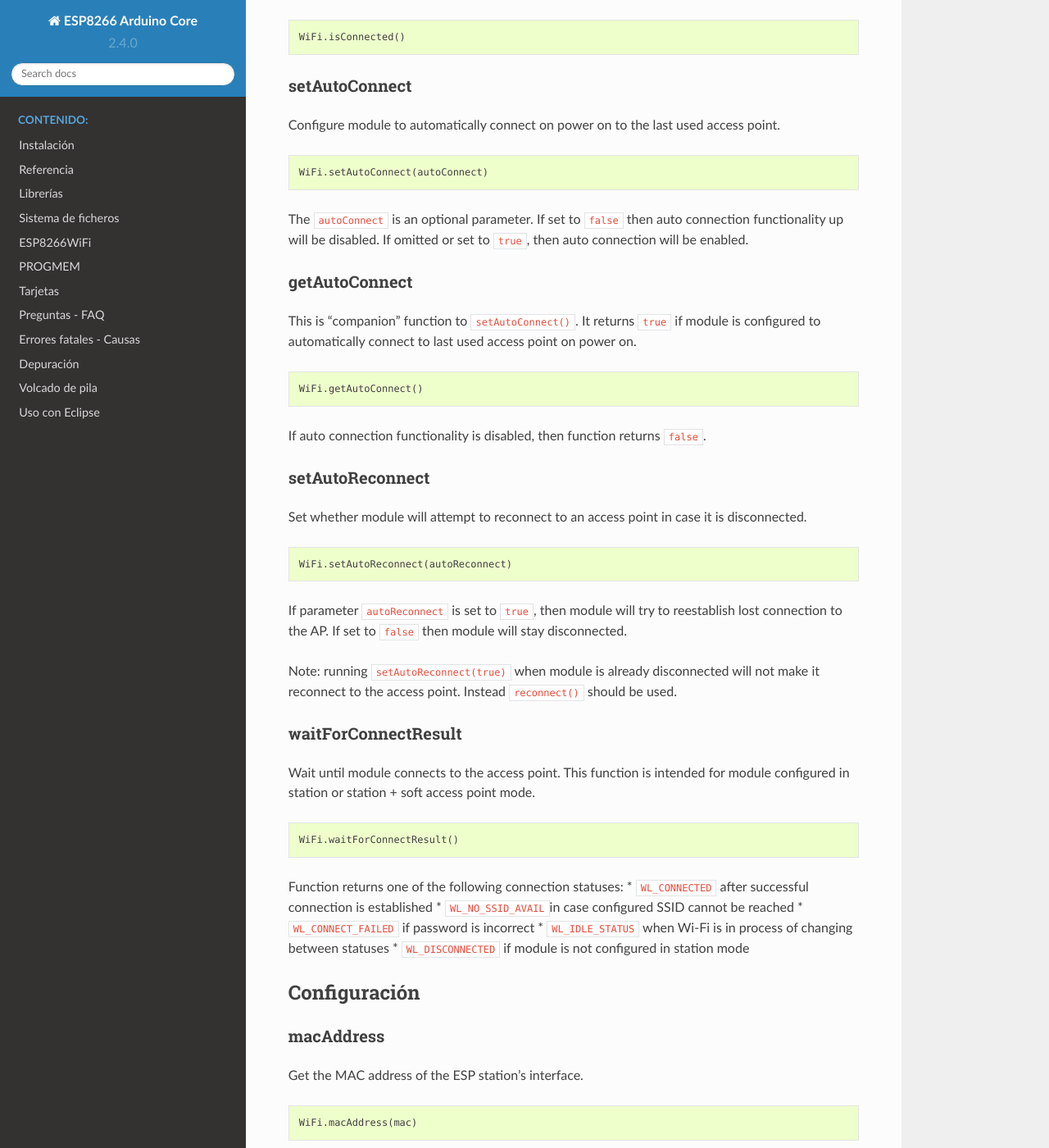
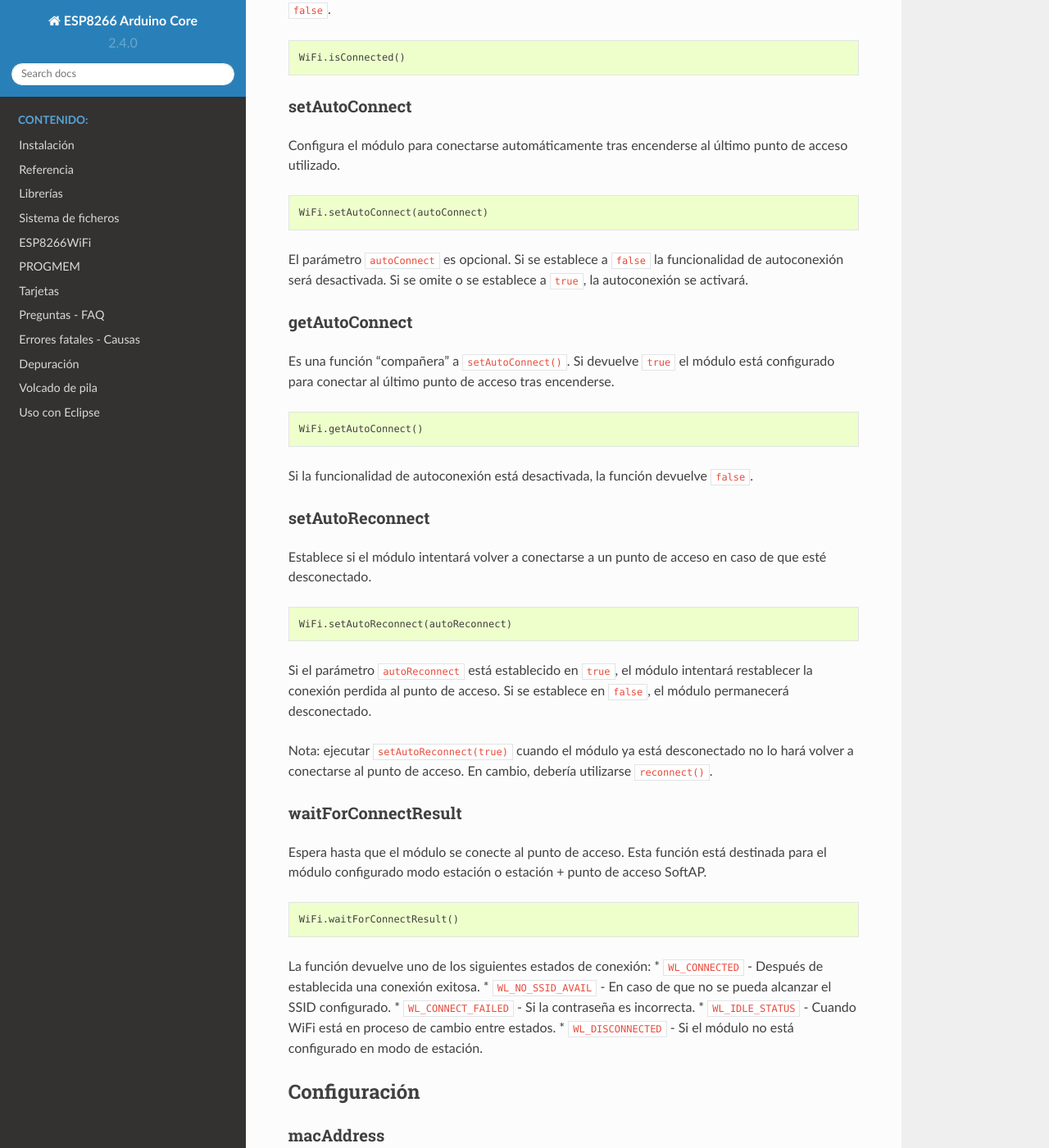
Before and after one commit to lrmoreno007/ESP8266-Arduino-Spanish, a Sphinx documentation site: the page built from doc/esp8266wifi/station-class.rst, in a window 1280 px wide and 1400 px high, scrolled down 4707 px. Shown: the whole window at 82% size. Built offline with Sphinx 7.4.7 and the Read the Docs theme 2.0.0, drawn with Linux system fonts in a browser that asks for light colours; pages that are not in the unit, such as notebooks, are missing from menus; some of the changed text lies outside the part shown.

Commit message:
Update station-class.rst

```diff
--- a/doc/esp8266wifi/station-class.rst
+++ b/doc/esp8266wifi/station-class.rst
@@ -102,8 +102,11 @@
 La siguiente configuración IP debe proveerse:
 
 -  ``local_ip`` - Introduce aquí la dirección IP que quieras asignar al interfaz estación del ESP.
+
 -  ``gateway`` - Debe contener la dirección IP de la puerta de enlace (getaway - de un router) para acceder a redes externas.
+
 -  ``subnet`` - Esta es la máscara de subred que define el rango de direcciones IP de la red local.
+
 -  ``dns1``, ``dns2`` - Parámetro opcional que define la dirección IP del servidor de dominio (DNS) que mantiene un directorio de nombres de dominio (como p.ej. *www.google.es*) y nos las traduce a direcciones IP.
 
 *Código de ejemplo:*
@@ -139,7 +142,7 @@
 
     void loop() {}
 
-*Example output:*
+*Ejemplo de salida:*
 
 ::
 
@@ -163,9 +166,9 @@
 
 Notes:
 
-1. Station should be already connected to an access point. If this is not the case, then function will return ``false`` not performing any action.
+1. La estación debe estar ya conectada a un punto de acceso. Si no es el caso, la función devolverá ``false`` sin realizar ninguna acción.
 
-2. If ``true`` is returned it means that connection sequence has been successfully started. User should still check for connection status, waiting until ``WL_CONNECTED`` is reported:
+2. Si se devuelve ``true`` significa que la secuencia de conexión se ha iniciado con éxito. El usuario aún debe verificar el estado de la conexión, esperando hasta que se informe ``WL_CONNECTED``:
 
 .. code:: cpp
 
@@ -179,18 +182,18 @@
 disconnect
 ^^^^^^^^^^
 
-Sets currently configured SSID and password to ``null`` values and disconnects the station from an access point.
+Establece la SSID y contraseña actualmente configurada al valor ``null`` y desconecta la estación del punto de acceso.
 
 .. code:: cpp
 
     WiFi.disconnect(wifioff)
 
-The ``wifioff`` is an optional ``boolean`` parameter. If set to ``true``, then the station mode will be turned off.
+El parámetro ``wifioff`` es de tipo ``boolean`` opcional. Si se establece a ``true``, el modo estación será apagado.
 
 isConnected
 ^^^^^^^^^^^
 
-Returns ``true`` if Station is connected to an access point or ``false`` if not.
+Devuelve ``true`` si la estación está conecta a un punto de acceso, en caso contrario devuelve ``false``.
 
 .. code:: cpp
 
@@ -199,48 +202,53 @@
 setAutoConnect
 ^^^^^^^^^^^^^^
 
-Configure module to automatically connect on power on to the last used access point.
+Configura el módulo para conectarse automáticamente tras encenderse al último punto de acceso utilizado.
 
 .. code:: cpp
 
     WiFi.setAutoConnect(autoConnect)
 
-The ``autoConnect`` is an optional parameter. If set to ``false`` then auto connection functionality up will be disabled. If omitted or set to ``true``, then auto connection will be enabled.
+El parámetro ``autoConnect`` es opcional. Si se establece a ``false`` la funcionalidad de autoconexión será desactivada. Si se omite o se establece a ``true``, la autoconexión se activará.
 
 getAutoConnect
 ^^^^^^^^^^^^^^
 
-This is "companion" function to ``setAutoConnect()``. It returns ``true`` if module is configured to automatically connect to last used access point on power on.
+Es una función "compañera" a ``setAutoConnect()``. Si devuelve ``true`` el módulo está configurado para conectar al último punto de acceso tras encenderse.
 
 .. code:: cpp
 
     WiFi.getAutoConnect()
 
-If auto connection functionality is disabled, then function returns ``false``.
+Si la funcionalidad de autoconexión está desactivada, la función devuelve ``false``.
 
 setAutoReconnect
 ^^^^^^^^^^^^^^^^
 
-Set whether module will attempt to reconnect to an access point in case it is disconnected.
+Establece si el módulo intentará volver a conectarse a un punto de acceso en caso de que esté desconectado.
 
 .. code:: cpp
 
     WiFi.setAutoReconnect(autoReconnect)
 
-If parameter ``autoReconnect`` is set to ``true``, then module will try to reestablish lost connection to the AP. If set to ``false`` then module will stay disconnected.
+Si el parámetro ``autoReconnect`` está establecido en ``true``, el módulo intentará restablecer la conexión perdida al punto de acceso. Si se establece en ``false``, el módulo permanecerá desconectado.
 
-Note: running ``setAutoReconnect(true)`` when module is already disconnected will not make it reconnect to the access point. Instead ``reconnect()`` should be used.
+Nota: ejecutar ``setAutoReconnect(true)`` cuando el módulo ya está desconectado no lo hará volver a conectarse al punto de acceso. En cambio, debería utilizarse ``reconnect()``.
 
 waitForConnectResult
 ^^^^^^^^^^^^^^^^^^^^
 
-Wait until module connects to the access point. This function is intended for module configured in station or station + soft access point mode.
+Espera hasta que el módulo se conecte al punto de acceso. Esta función está destinada para el módulo configurado modo estación o estación + punto de acceso SoftAP.
 
 .. code:: cpp
 
     WiFi.waitForConnectResult()
 
-Function returns one of the following connection statuses: \* ``WL_CONNECTED`` after successful connection is established \* ``WL_NO_SSID_AVAIL``\ in case configured SSID cannot be reached \* ``WL_CONNECT_FAILED`` if password is incorrect \* ``WL_IDLE_STATUS`` when Wi-Fi is in process of changing between statuses \* ``WL_DISCONNECTED`` if module is not configured in station mode
+La función devuelve uno de los siguientes estados de conexión:
+* ``WL_CONNECTED`` - Después de establecida una conexión exitosa.
+* ``WL_NO_SSID_AVAIL`` - En caso de que no se pueda alcanzar el SSID configurado.
+* ``WL_CONNECT_FAILED`` - Si la contraseña es incorrecta.
+* ``WL_IDLE_STATUS`` - Cuando WiFi está en proceso de cambio entre estados.
+* ``WL_DISCONNECTED`` - Si el módulo no está configurado en modo de estación.
 
 Configuración
 ~~~~~~~~~~~~~
@@ -248,15 +256,15 @@
 macAddress
 ^^^^^^^^^^
 
-Get the MAC address of the ESP station's interface.
+Obtiene la dirección MAC de la interfaz de estación ESP.
 
 .. code:: cpp
 
     WiFi.macAddress(mac)
 
-Function should be provided with ``mac`` that is a pointer to memory location (an ``uint8_t`` array the size of 6 elements) to save the mac address. The same pointer value is returned by the function itself.
+Se debe proporcionar a la función ``mac`` que es un puntero a la ubicación de la memoria (una matriz ``uint8_t`` de tamaño de 6 elementos) para guardar la dirección MAC. El mismo valor de puntero es devuelto por la función.
 
-*Example code:*
+*Código de ejemplo:*
 
 .. code:: cpp
 
@@ -264,48 +272,48 @@
     {
       uint8_t macAddr[6];
       WiFi.macAddress(macAddr);
-      Serial.printf("Connected, mac address: %02x:%02x:%02x:%02x:%02x:%02x\n", macAddr[0], macAddr[1], macAddr[2], macAddr[3], macAddr[4], macAddr[5]);
+      Serial.printf("Conectado, dirección MAC: %02x:%02x:%02x:%02x:%02x:%02x\n", macAddr[0], macAddr[1], macAddr[2], macAddr[3], macAddr[4], macAddr[5]);
     }
 
-*Example output:*
+*Ejemplo de salida:*
 
 ::
 
-    Mac address: 5C:CF:7F:08:11:17
+    Conectado, dirección MAC: 5C:CF:7F:08:11:17
 
-If you do not feel comfortable with pointers, then there is optional version of this function available. Instead of the pointer, it returns a formatted ``String`` that contains the same mac address.
+Si no se siente cómodo con los punteros, existe una versión opcional de esta función disponible. En lugar del puntero, devuelve un ``String`` que contiene la misma dirección MAC.
 
 .. code:: cpp
 
     WiFi.macAddress()
 
-*Example code:*
+*Código de ejemplo:*
 
 .. code:: cpp
 
     if (WiFi.status() == WL_CONNECTED)
     {
-      Serial.printf("Connected, mac address: %s\n", WiFi.macAddress().c_str());
+      Serial.printf("Conectado, dirección MAC: %s\n", WiFi.macAddress().c_str());
     }
 
 localIP
 ^^^^^^^
 
-Function used to obtain IP address of ESP station's interface.
+Función utilizada para obtener la dirección IP de la interfaz de estación ESP.
 
 .. code:: cpp
 
     WiFi.localIP()
 
-The type of returned value is `IPAddress <https://github.com/esp8266/Arduino/blob/master/cores/esp8266/IPAddress.h>`__. There is a couple of methods available to display this type of data. They are presented in examples below that cover description of ``subnetMask``, ``gatewayIP`` and ``dnsIP`` that return the IPAdress as well.
+El tipo de valor devuelto es `IPAddress <https://github.com/esp8266/Arduino/blob/master/cores/esp8266/IPAddress.h>`__. Hay un par de métodos disponibles para mostrar este tipo de datos. Se presentan en ejemplos a continuación que cubren la descripción de ``subnetMask``, ``gatewayIP`` y ``dnsIP`` que también devuelven valores IPAdress.
 
-*Example code:*
+*Código de ejemplo:*
 
 .. code:: cpp
 
     if (WiFi.status() == WL_CONNECTED)
     {
-      Serial.print("Connected, IP address: ");
+      Serial.print("Conectado, dirección IP: ");
       Serial.println(WiFi.localIP());
     }
 
@@ -313,128 +321,138 @@
 
 ::
 
-    Connected, IP address: 192.168.1.10
+    Conectado, dirección IP: 192.168.1.10
 
 subnetMask
 ^^^^^^^^^^
 
-Get the subnet mask of the station's interface.
+Obtiene la máscara de subred de la interfaz de estación.
 
 .. code:: cpp
 
     WiFi.subnetMask()
 
-Module should be connected to the access point to obtain the subnet mask.
+El módulo debe estar conectado al punto de acceso para obtener la máscara de subred.
 
-*Example code:*
+*Código de ejemplo:*
 
 .. code:: cpp
 
-    Serial.print("Subnet mask: ");
+    Serial.print("Máscara de subred: ");
     Serial.println(WiFi.subnetMask());
 
-*Example output:*
+*Ejemplo de salida:*
 
 ::
 
-    Subnet mask: 255.255.255.0
+    Máscara de subred: 255.255.255.0
 
 gatewayIP
 ^^^^^^^^^
 
-Get the IP address of the gateway.
+Obtiene la dirección IP de la puerta de acceso o gateway.
 
 .. code:: cpp
 
     WiFi.gatewayIP()
 
-*Example code:*
+*Código de ejemplo:*
 
 .. code:: cpp
 
-    Serial.printf("Gataway IP: %s\n", WiFi.gatewayIP().toString().c_str());
+    Serial.printf("Getaway IP: %s\n", WiFi.gatewayIP().toString().c_str());
 
-*Example output:*
+*Eejemplo de salida:*
 
 ::
 
-    Gataway IP: 192.168.1.9
+    Getaway IP: 192.168.1.9
 
 dnsIP
 ^^^^^
 
-Get the IP addresses of Domain Name Servers (DNS).
+Obtiene la dirección IP del Servidor de Nombres de Dominio (DNS).
 
 .. code:: cpp
 
     WiFi.dnsIP(dns_no)
 
-With the input parameter ``dns_no`` we can specify which Domain Name Server's IP we need. This parameter is zero based and allowed values are none, 0 or 1. If no parameter is provided, then IP of DNS #1 is returned.
+Con el parámetro de entrada ``dns_no`` podemos especificar qué IP del servidor de nombres de dominio necesitamos. Este parámetro está basado en cero y los valores permitidos son ninguno, 0 o 1. Si no se proporciona ningún parámetro, se devuelve la IP del DNS n.° 1.
 
-*Example code:*
+*Código de ejemplo:*
 
 .. code:: cpp
 
-    Serial.print("DNS #1, #2 IP: ");
+    Serial.print("DNS: #1, #2 IP: ");
     WiFi.dnsIP().printTo(Serial);
     Serial.print(", ");
     WiFi.dnsIP(1).printTo(Serial);
     Serial.println();
 
-*Example output:*
+*Ejemplo de salida:*
 
 ::
 
-    DNS #1, #2 IP: 62.179.1.60, 62.179.1.61
+    DNS: #1, #2 IP: 62.179.1.60, 62.179.1.61
 
 hostname
 ^^^^^^^^
 
-Get the DHCP hostname assigned to ESP station.
+Obtiene el nombre del servidor DHCP asignado a la estación ESP.
 
 .. code:: cpp
 
     WiFi.hostname()
 
-Function returns ``String`` type. Default hostname is in format ``ESP_24xMAC``\ where 24xMAC are the last 24 bits of module's MAC address.
+La función devuelve un valor del tipo ``String``. El nombre de host predeterminado está en formato ``ESP_24xMAC`` donde 24xMAC son los últimos 24 bits de la dirección MAC del módulo.
 
-The hostname may be changed using the following function:
+El nombre del servidor DHCP puede cambiarse usando la siguiente función:
 
 .. code:: cpp
 
     WiFi.hostname(aHostname)
 
-Input parameter ``aHostname`` may be a type of ``char*``, ``const char*`` or ``String``. Maximum length of assigned hostname is 32 characters. Function returns either ``true`` or ``false`` depending on result. For instance, if the limit of 32 characters is exceeded, function will return ``false`` without assigning the new hostname.
+El parámetro de entrada ``aHostname`` puede ser del tipo ``char*``, ``const char*`` o ``String``. La longitud máxima del nombre de host asignado es de 32 caracteres. La función devuelve ``true`` o ``false`` según el resultado. Por ejemplo, si se excede el límite de 32 caracteres, la función devolverá ``falso`` sin asignar el nuevo nombre de host.
 
-*Example code:*
+*Código de ejemplo:*
 
 .. code:: cpp
 
-    Serial.printf("Default hostname: %s\n", WiFi.hostname().c_str());
+    Serial.printf("Hostname por defecto: %s\n", WiFi.hostname().c_str());
     WiFi.hostname("Station_Tester_02");
-    Serial.printf("New hostname: %s\n", WiFi.hostname().c_str());
+    Serial.printf("Nuevo hostname: %s\n", WiFi.hostname().c_str());
 
-*Example output:*
+*Ejemplo de salida:*
 
 ::
 
-    Default hostname: ESP_081117
-    New hostname: Station_Tester_02
+    Hostname por defecto: ESP_081117
+    Nuevo hostname: Station_Tester_02
 
 status
 ^^^^^^
 
-Return the status of Wi-Fi connection.
+Devuelve el estado de la conexión WiFi.
 
 .. code:: cpp
 
     WiFi.status()
 
-Function returns one of the following connection statuses: \* ``WL_CONNECTED`` after successful connection is established \* ``WL_NO_SSID_AVAIL``\ in case configured SSID cannot be reached \* ``WL_CONNECT_FAILED`` if password is incorrect \* ``WL_IDLE_STATUS`` when Wi-Fi is in process of changing between statuses \* ``WL_DISCONNECTED`` if module is not configured in station mode
+La función devuelve uno de los siguientes estados de conexión:
 
-Returned value is type of ``wl_status_t`` defined in `wl\_definitions.h <https://github.com/esp8266/Arduino/blob/master/libraries/ESP8266WiFi/src/include/wl_definitions.h>`__
+* ``WL_CONNECTED`` - Después de que se establece una conexión exitosa.
 
-*Example code:*
+* ``WL_NO_SSID_AVAIL`` - En caso de que no se pueda alcanzar el SSID configurado.
+
+* ``WL_CONNECT_FAILED`` - Si la contraseña es incorrecta.
+
+* ``WL_IDLE_STATUS`` - Cuando WiFi está cambiando de estado.
+
+* ``WL_DISCONNECTED`` - Si el módulo no está configurado en modo de estación.
+
+El valor devuelto es del tipo ``wl_status_t`` definido en `wl\_definitions.h <https://github.com/esp8266/Arduino/blob/master/libraries/ESP8266WiFi/src/include/wl_definitions.h>`__
+
+*Código de ejemplo:*
 
 .. code:: cpp
 
@@ -443,17 +461,17 @@
     void setup(void)
     {
       Serial.begin(115200);
-      Serial.printf("Connection status: %d\n", WiFi.status());
-      Serial.printf("Connecting to %s\n", ssid);
+      Serial.printf("Estado de la conexión: %d\n", WiFi.status());
+      Serial.printf("Conectando a %s\n", ssid);
       WiFi.begin(ssid, password);
-      Serial.printf("Connection status: %d\n", WiFi.status());
+      Serial.printf("Estado de la conexión: %d\n", WiFi.status());
       while (WiFi.status() != WL_CONNECTED)
       {
         delay(500);
         Serial.print(".");
       }
-      Serial.printf("\nConnection status: %d\n", WiFi.status());
-      Serial.print("Connected, IP address: ");
+      Serial.printf("\nEstado de la conexión: %d\n", WiFi.status());
+      Serial.print("Conectado, dirección IP: ");
       Serial.println(WiFi.localIP());
     }
 
@@ -463,40 +481,40 @@
 
 ::
 
-    Connection status: 6
-    Connecting to sensor-net
-    Connection status: 6
+    Estado de la conexión: 6
+    Conectando a sensor-net
+    Estado de la conexión: 6
     ......
-    Connection status: 3
-    Connected, IP address: 192.168.1.10
+    Estado de la conexión: 3
+    Conectado, dirección IP: 192.168.1.10
 
-Particular connection statuses 6 and 3 may be looked up in `wl\_definitions.h <https://github.com/esp8266/Arduino/blob/master/libraries/ESP8266WiFi/src/include/wl_definitions.h>`__ as follows:
+Los estatus de conexión 6 y 3 como puede verse en `wl\_definitions.h <https://github.com/esp8266/Arduino/blob/master/libraries/ESP8266WiFi/src/include/wl_definitions.h>`__ son:
 
 ::
 
     3 - WL_CONNECTED
     6 - WL_DISCONNECTED
 
-Basing on this example, when running above code, module is initially disconnected from the network and returns connection status ``6 - WL_DISCONNECTED``. It is also disconnected immediately after running ``WiFi.begin(ssid, password)``. Then after about 3 seconds (basing on number of dots displayed every 500ms), it finally gets connected returning status ``3 - WL_CONNECTED``.
+Según este ejemplo, cuando se ejecuta el código anterior, el módulo está desconectado inicialmente de la red y devuelve el estado de conexión ``6 - WL_DISCONNECTED``. También está desconectado inmediatamente después de ejecutar ``WiFi.begin(ssid, password)``. Luego, después de unos 3 segundos (basándose en el número de puntos que se muestran cada 500 ms), finalmente se activa el estado de conexión ``3 - WL_CONNECTED``.
 
 SSID
 ^^^^
 
-Return the name of Wi-Fi network, formally called `Service Set Identification (SSID) <http://www.juniper.net/techpubs/en_US/network-director1.1/topics/concept/wireless-ssid-bssid-essid.html#jd0e34>`__.
+Devuelve el nombre de la red WiFi, formalmente llamada `Service Set Identifier (SSID) <https://es.wikipedia.org/wiki/SSID>`__.
 
 .. code:: cpp
 
     WiFi.SSID()
 
-Returned value is of the ``String`` type.
+El valor devuelto es del tipo ``String``.
 
-*Example code:*
+*Código de ejemplo:*
 
 .. code:: cpp
 
     Serial.printf("SSID: %s\n", WiFi.SSID().c_str());
 
-*Example output:*
+*Ejemplo de salida:*
 
 ::
 
@@ -505,38 +523,38 @@
 psk
 ^^^
 
-Return current pre shared key (password) associated with the Wi-Fi network.
+Devuelve la clave precompartida actual (contraseña) asociada a la red WiFi.
 
 .. code:: cpp
 
     WiFi.psk()
 
-Function returns value of the ``String`` type.
+El valor devuelto es del tipo ``String``.
 
 BSSID
 ^^^^^
 
-Return the mac address the access point where ESP module is connected to. This address is formally called `Basic Service Set Identification (BSSID) <http://www.juniper.net/techpubs/en_US/network-director1.1/topics/concept/wireless-ssid-bssid-essid.html#jd0e47>`__.
+Devuelve la dirección MAC del punto de acceso al que está conectado el módulo ESP. Esta dirección se denomina formalmente `Basic Service Set Identifier (BSSID) <https://es.wikipedia.org/wiki/BSSID>`__.
 
 .. code:: cpp
 
     WiFi.BSSID()
 
-The ``BSSID()`` function returns a pointer to the memory location (an ``uint8_t`` array with the size of 6 elements) where the BSSID is saved.
+La función ``BSSID()`` devuelve un puntero a la ubicación de la memoria (una matriz ``uint8_t`` con tamaño de 6 elementos) donde se guarda el BSSID.
 
-Below is similar function, but returning BSSID but as a ``String`` type.
+A continuación se muestra una función similar, pero que devuelve BSSID como del tipo ``String``.
 
 .. code:: cpp
 
     WiFi.BSSIDstr()
 
-*Example code:*
+*Código de ejemplo:*
 
 .. code:: cpp
 
     Serial.printf("BSSID: %s\n", WiFi.BSSIDstr().c_str());
 
-*Example output:*
+*Ejemplo de salida:*
 
 ::
 
@@ -545,21 +563,21 @@
 RSSI
 ^^^^
 
-Return the signal strength of Wi-Fi network, that is formally called `Received Signal Strength Indication (RSSI) <https://en.wikipedia.org/wiki/Received_signal_strength_indication>`__.
+Devuelve la potencia de la señal WiFi, que formalmente se llama 'Received Signal Strength Indicator (RSSI) <https://es.wikipedia.org/wiki/Indicador_de_fuerza_de_la_se%C3%B1al_recibida> `__.
 
 .. code:: cpp
 
     WiFi.RSSI()
 
-Signal strength value is provided in dBm. The type of returned value is ``int32_t``.
+El valor de intensidad de la señal se proporciona en dBm (decibelios). El tipo del valor devuelto es ``int32_t``.
 
-*Example code:*
+*Código de ejemplo:*
 
 .. code:: cpp
 
     Serial.printf("RSSI: %d dBm\n", WiFi.RSSI());
 
-*Example output:*
+*Ejemplo de salida:*
 
 ::
 
@@ -568,20 +586,21 @@
 Conexiones diferentes
 ~~~~~~~~~~~~~~~~~
 
-`ESP8266 SDK <http://bbs.espressif.com/viewtopic.php?f=51&t=1023>`__ provides alternate methods to connect ESP station to an access point. Out of them `esp8266 / Arduino <https://github.com/esp8266/Arduino>`__ core implements `WPS <#wps>`__ and `Smart Config <#smart-config>`__ as described in more details below.
+El `SDK de ESP8266 <http://bbs.espressif.com/viewtopic.php?f=51&t=1023>`__ proporciona métodos para conectar la estación ESP a un punto de acceso. Aparte el core `ESP8266/Arduino <https://github.com/esp8266/Arduino>`__ implementa `WPS <#wps>`__ y `Smart Config <#smart-config>`__ como se describe con más detalle a continuación.
+
 
 WPS
 ^^^
 
-The following ``beginWPSConfig`` function allows connecting to a network using `Wi-Fi Protected Setup (WPS) <https://en.wikipedia.org/wiki/Wi-Fi_Protected_Setup>`__. Currently only `push-button configuration <http://www.wi-fi.org/knowledge-center/faq/how-does-wi-fi-protected-setup-work>`__ (``WPS_TYPE_PBC`` mode) is supported (SDK 1.5.4).
+La siguiente función ``beginWPSConfig`` permite conectarse a una red usando `Wi-Fi Protected Setup (WPS) <https://es.wikipedia.org/wiki/Wi-Fi_Protected_Setup>`__. Actualmente solo se permite el método `PBC (Push Button Configuration) <https://es.wikipedia.org/wiki/Wi-Fi_Protected_Setup>`__ (``modo WPS_TYPE_PBC``) compatible (SDK 1.5.4).
 
 .. code:: cpp
 
     WiFi.beginWPSConfig()
 
-Depending on connection result function returns either ``true`` or ``false`` (``boolean`` type).
+Dependiendo del resultado de la conexión, la función devuelve ``true`` o ``false`` (tipo ``boolean``).
 
-*Example code:*
+*Código de ejemplo:*
 
 .. code:: cpp
 
@@ -592,9 +611,9 @@
       Serial.begin(115200);
       Serial.println();
 
-      Serial.printf("Wi-Fi mode set to WIFI_STA %s\n", WiFi.mode(WIFI_STA) ? "" : "Failed!");
-      Serial.print("Begin WPS (press WPS button on your router) ... ");
-      Serial.println(WiFi.beginWPSConfig() ? "Success" : "Failed");
+      Serial.printf("Modo WiFi establecido a WIFI_STA %s\n", WiFi.mode(WIFI_STA) ? "" : "Failed!");
+      Serial.print("Comienzo WPS (presione el botón WPS en su router) ... ");
+      Serial.println(WiFi.beginWPSConfig() ? "OK" : "Fallo");
 
       while (WiFi.status() != WL_CONNECTED)
       {
@@ -602,44 +621,46 @@
         Serial.print(".");
       }
       Serial.println();
-      Serial.print("Connected, IP address: ");
+      Serial.print("Conectado, dirección IP: ");
       Serial.println(WiFi.localIP());
     }
 
     void loop() {}
 
-*Example output:*
+*Ejemplo de salida:*
 
 ::
 
-    Wi-Fi mode set to WIFI_STA
-    Begin WPS (press WPS button on your router) ... Success
+    Modo WiFi establecido a WIFI_STA
+    Comienzo WPS (presione el botón WPS en su router) ...  OK
     .........
-    Connected, IP address: 192.168.1.102
+    Conectado, dirección IP: 192.168.1.102
 
 Smart Config
 ^^^^^^^^^^^^
 
-The Smart Config connection of an ESP module an access point is done by sniffing for special packets that contain SSID and password of desired AP. To do so the mobile device or computer should have functionality of broadcasting of encoded SSID and password.
+La conexión Smart Config de un módulo ESP y un punto de acceso se realiza olfateando (sniffing) los paquetes especiales que contienen SSID y la contraseña del AP deseado. Para hacerlo, el dispositivo móvil o la computadora deben tener la funcionalidad de transmisión de SSID y contraseña codificados.
 
-The following three functions are provided to implement Smart Config.
+Las siguientes tres funciones se proporcionan para implementar Smart Config.
 
-Start smart configuration mode by sniffing for special packets that contain SSID and password of desired Access Point. Depending on result either ``true`` or \`false is returned.
+Inicie el modo Smart Config olfateando los paquetes especiales que contienen el SSID y la contraseña del punto de acceso deseado. Dependiendo del resultado, se devuelve ``true`` o ``false``.
 
 .. code:: cpp
 
     beginSmartConfig()
 
-Query Smart Config status, to decide when stop configuration. Function returns either ``true`` or ``false of``\ boolean\` type.
+Consulta el estado de Smart Config, para decidir cuándo detener la configuración. La función devuelve ``true`` o ``false`` de tipo ``boolean``.
 
 .. code:: cpp
 
     smartConfigDone()
 
-Stop smart config, free the buffer taken by ``beginSmartConfig()``. Depending on result function return either ``true`` or ``false`` of ``boolean`` type.
+Detiene Smart Config y libera el buffer tomado por ``beginSmartConfig()``. Dependiendo del resultado de la función, devuelve ``true`` o `` false`` de tipo `` boolean``.
 
 .. code:: cpp
 
     stopSmartConfig()
 
+Para obtener más información acerca de Smart Config, consulte la guía de usuario de la `API ESP8266 <http://bbs.espressif.com/viewtopic.php?f=51&t=1023>`__.
+
 For additional details regarding Smart Config please refer to `ESP8266 API User Guide <http://bbs.espressif.com/viewtopic.php?f=51&t=1023>`__.
```
